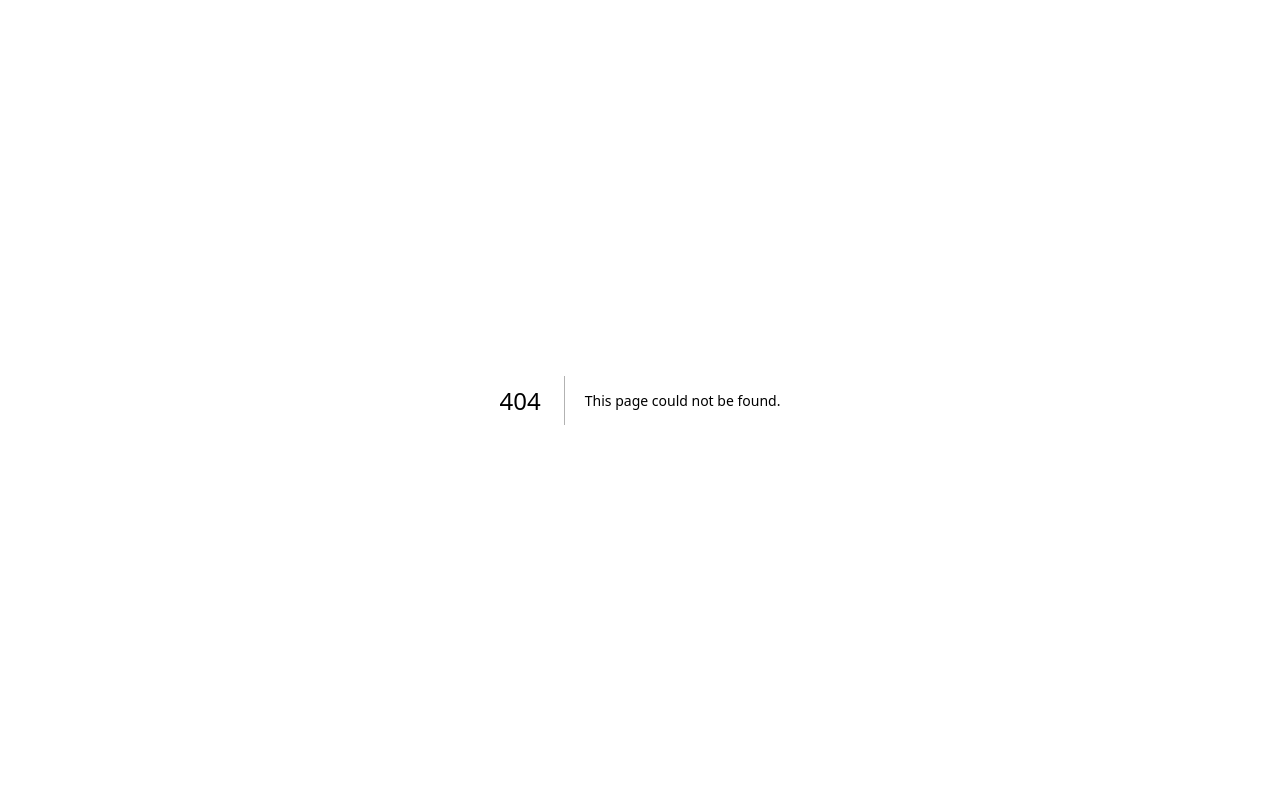
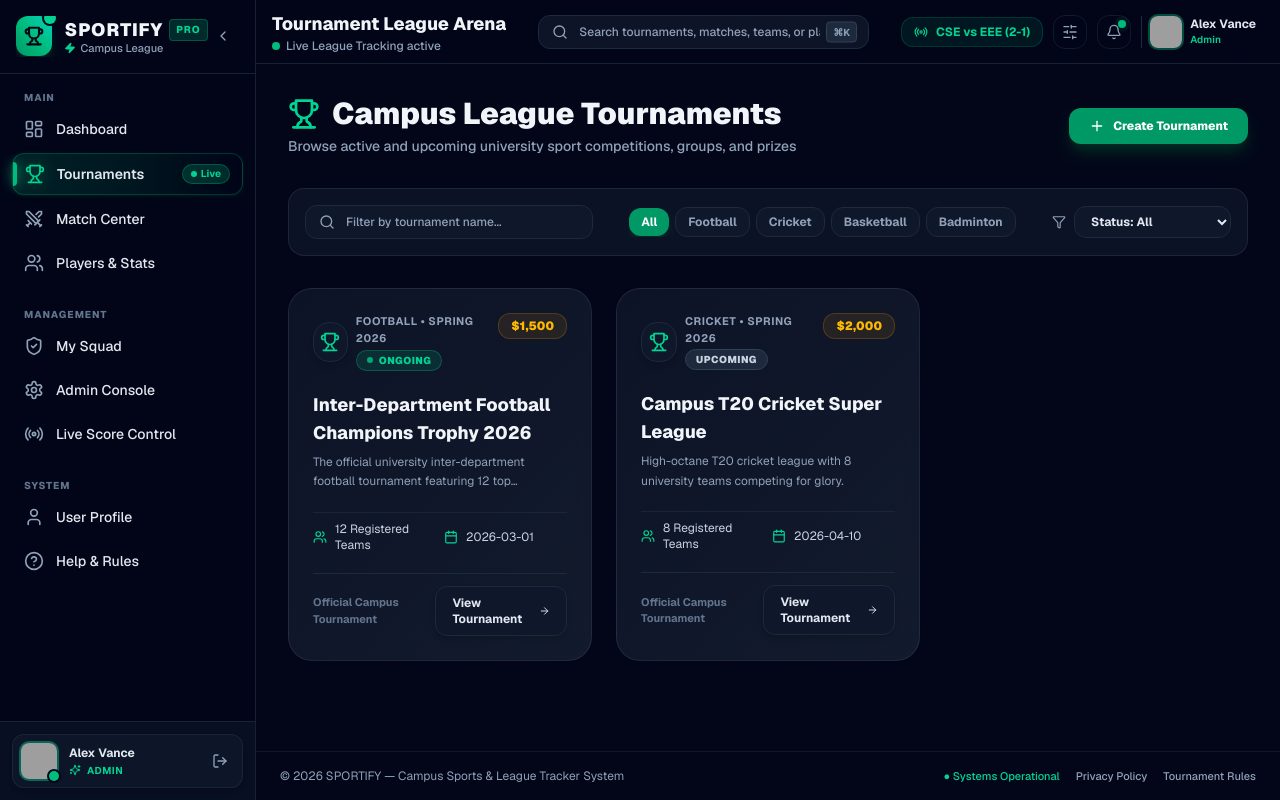
Before and after one commit to mydul62/tournament-manage, a Next.js app in the folder sportify-frontend/: page /tournaments in a window 1280 px wide. Before the commit this address had no page. Built offline with nearby package versions, Linux system fonts and the light colour scheme; grey boxes are pictures that could not be loaded.

Commit message:
feat: build tournament listing page with search filter system

```diff
--- /dev/null
+++ b/sportify-frontend/src/app/tournaments/page.tsx
@@ -0,0 +1,70 @@
+"use client";
+
+import { useState } from "react";
+import { Trophy, Plus } from "lucide-react";
+import { DashboardShell } from "@/components/common/dashboard-shell";
+import { TournamentCard } from "@/components/tournaments/tournament-card";
+import { TournamentFilters } from "@/components/tournaments/tournament-filters";
+import { MOCK_TOURNAMENTS } from "@/services/tournament-service";
+
+export default function TournamentsPage() {
+  const [searchQuery, setSearchQuery] = useState("");
+  const [selectedSport, setSelectedSport] = useState("All");
+  const [selectedStatus, setSelectedStatus] = useState("All");
+
+  const filteredTournaments = MOCK_TOURNAMENTS.filter((t) => {
+    const matchesSearch = t.name.toLowerCase().includes(searchQuery.toLowerCase());
+    const matchesSport = selectedSport === "All" || t.sport === selectedSport;
+    const matchesStatus = selectedStatus === "All" || t.status === selectedStatus;
+    return matchesSearch && matchesSport && matchesStatus;
+  });
+
+  return (
+    <DashboardShell>
+      {/* Page Header */}
+      <div className="flex flex-col sm:flex-row sm:items-center justify-between gap-4">
+        <div>
+          <h1 className="text-2xl sm:text-3xl font-black text-slate-100 flex items-center gap-3">
+            <Trophy className="w-8 h-8 text-emerald-400" />
+            Campus League Tournaments
+          </h1>
+          <p className="text-xs sm:text-sm font-medium text-slate-400 mt-1">
+            Browse active and upcoming university sport competitions, groups, and prizes
+          </p>
+        </div>
+
+        <button className="px-5 py-2.5 rounded-xl bg-emerald-600 hover:bg-emerald-500 text-white font-extrabold text-xs shadow-lg shadow-emerald-950 transition-all flex items-center justify-center gap-2 self-start sm:self-auto">
+          <Plus className="w-4 h-4" />
+          Create Tournament
+        </button>
+      </div>
+
+      {/* Filter Bar */}
+      <TournamentFilters
+        searchQuery={searchQuery}
+        onSearchChange={setSearchQuery}
+        selectedSport={selectedSport}
+        onSportChange={setSelectedSport}
+        selectedStatus={selectedStatus}
+        onStatusChange={setSelectedStatus}
+      />
+
+      {/* Tournament Cards Grid */}
+      {filteredTournaments.length > 0 ? (
+        <div className="grid grid-cols-1 md:grid-cols-2 lg:grid-cols-3 gap-6">
+          {filteredTournaments.map((tournament) => (
+            <TournamentCard key={tournament.id} tournament={tournament} />
+          ))}
+        </div>
+      ) : (
+        <div className="glass-panel p-12 rounded-3xl text-center space-y-3">
+          <Trophy className="w-12 h-12 text-slate-600 mx-auto" />
+          <h3 className="text-lg font-bold text-slate-300">No tournaments found</h3>
+          <p className="text-xs text-slate-500 max-w-sm mx-auto">
+            Try adjusting your search filters or selected sport category to find competitions.
+          </p>
+        </div>
+      )}
+    </DashboardShell>
+  );
+}
--- /dev/null
+++ b/sportify-frontend/src/components/tournaments/tournament-card.tsx
@@ -0,0 +1,74 @@
+import Link from "next/link";
+import { Trophy, Calendar, Users, ArrowRight, ShieldCheck } from "lucide-react";
+import { Tournament } from "@/types";
+
+export function TournamentCard({ tournament }: { tournament: Tournament }) {
+  const isOngoing = tournament.status === "Ongoing";
+
+  return (
+    <div className="glass-card p-6 rounded-3xl relative overflow-hidden flex flex-col justify-between space-y-5 group">
+      {/* Top Header */}
+      <div className="flex items-start justify-between gap-3">
+        <div className="flex items-center gap-2">
+          <span className="w-10 h-10 rounded-2xl bg-slate-900 border border-slate-800 flex items-center justify-center text-emerald-400 font-bold shadow-md group-hover:scale-105 transition-transform">
+            <Trophy className="w-5 h-5" />
+          </span>
+          <div>
+            <span className="text-[11px] font-bold text-slate-400 uppercase tracking-wider block">
+              {tournament.sport} • {tournament.season}
+            </span>
+            <span
+              className={`inline-flex items-center gap-1.5 px-2.5 py-0.5 rounded-full text-[10px] font-black uppercase tracking-wider border ${
+                isOngoing
+                  ? "bg-emerald-500/15 text-emerald-400 border-emerald-500/30"
+                  : "bg-slate-800 text-slate-300 border-slate-700"
+              }`}
+            >
+              {isOngoing && <span className="w-1.5 h-1.5 rounded-full bg-emerald-400 animate-pulse" />}
+              {tournament.status}
+            </span>
+          </div>
+        </div>
+
+        {tournament.prizePool && (
+          <span className="px-3 py-1 rounded-xl bg-amber-500/10 text-amber-400 font-black text-xs border border-amber-500/20">
+            {tournament.prizePool}
+          </span>
+        )}
+      </div>
+
+      {/* Main Title & Description */}
+      <div className="space-y-1.5">
+        <h3 className="text-lg font-extrabold text-slate-100 group-hover:text-emerald-300 transition-colors">
+          {tournament.name}
+        </h3>
+        <p className="text-xs text-slate-400 line-clamp-2 leading-relaxed">
+          {tournament.description}
+        </p>
+      </div>
+
+      {/* Meta Specs */}
+      <div className="grid grid-cols-2 gap-2 pt-2 border-t border-slate-800/80 text-xs">
+        <div className="flex items-center gap-2 text-slate-300">
+          <Users className="w-3.5 h-3.5 text-emerald-400 shrink-0" />
+          <span>{tournament.totalTeams} Registered Teams</span>
+        </div>
+        <div className="flex items-center gap-2 text-slate-300">
+          <Calendar className="w-3.5 h-3.5 text-emerald-400 shrink-0" />
+          <span>{tournament.startDate}</span>
+        </div>
+      </div>
+
+      {/* Footer CTA */}
+      <div className="pt-3 border-t border-slate-800 flex items-center justify-between">
+        <span className="text-[11px] font-bold text-slate-500">Official Campus Tournament</span>
+        <Link
+          href={`/tournaments/${tournament.id}`}
+          className="px-4 py-2 rounded-xl bg-slate-900 hover:bg-emerald-600 text-slate-200 hover:text-white font-bold text-xs border border-slate-800 hover:border-emerald-500 transition-all flex items-center gap-1.5 shadow-md"
+        >
+          View Tournament <ArrowRight className="w-3.5 h-3.5" />
+        </Link>
+      </div>
+    </div>
+  );
+}
--- /dev/null
+++ b/sportify-frontend/src/components/tournaments/tournament-filters.tsx
@@ -0,0 +1,73 @@
+"use client";
+
+import { Search, Filter } from "lucide-react";
+
+interface TournamentFiltersProps {
+  searchQuery: string;
+  onSearchChange: (q: string) => void;
+  selectedSport: string;
+  onSportChange: (s: string) => void;
+  selectedStatus: string;
+  onStatusChange: (s: string) => void;
+}
+
+export function TournamentFilters({
+  searchQuery,
+  onSearchChange,
+  selectedSport,
+  onSportChange,
+  selectedStatus,
+  onStatusChange,
+}: TournamentFiltersProps) {
+  const sports = ["All", "Football", "Cricket", "Basketball", "Badminton"];
+  const statuses = ["All", "Ongoing", "Upcoming", "Completed"];
+
+  return (
+    <div className="glass-panel p-4 rounded-2xl flex flex-col md:flex-row items-center justify-between gap-4 border border-slate-800">
+      {/* Search Input */}
+      <div className="relative w-full md:w-72">
+        <Search className="absolute left-3.5 top-1/2 -translate-y-1/2 w-4 h-4 text-slate-400" />
+        <input
+          type="text"
+          value={searchQuery}
+          onChange={(e) => onSearchChange(e.target.value)}
+          placeholder="Filter by tournament name..."
+          className="w-full pl-10 pr-4 py-2 text-xs font-medium bg-slate-900 text-slate-200 placeholder-slate-400 rounded-xl border border-slate-800 focus:outline-none focus:border-emerald-500/50"
+        />
+      </div>
+
+      {/* Sport Category Pills */}
+      <div className="flex items-center gap-1.5 overflow-x-auto w-full md:w-auto pb-1 md:pb-0">
+        {sports.map((sport) => (
+          <button
+            key={sport}
+            onClick={() => onSportChange(sport)}
+            className={`px-3 py-1.5 rounded-xl text-xs font-bold transition-all whitespace-nowrap ${
+              selectedSport === sport
+                ? "bg-emerald-600 text-white shadow-md shadow-emerald-950"
+                : "bg-slate-900 text-slate-400 hover:text-slate-200 border border-slate-800"
+            }`}
+          >
+            {sport}
+          </button>
+        ))}
+      </div>
+
+      {/* Status Filter */}
+      <div className="flex items-center gap-2 w-full md:w-auto justify-end">
+        <Filter className="w-3.5 h-3.5 text-slate-400 shrink-0" />
+        <select
+          value={selectedStatus}
+          onChange={(e) => onStatusChange(e.target.value)}
+          className="bg-slate-900 text-slate-200 border border-slate-800 rounded-xl px-3 py-1.5 text-xs font-bold focus:outline-none focus:border-emerald-500"
+        >
+          {statuses.map((status) => (
+            <option key={status} value={status}>
+              Status: {status}
+            </option>
+          ))}
+        </select>
+      </div>
+    </div>
+  );
+}
```
